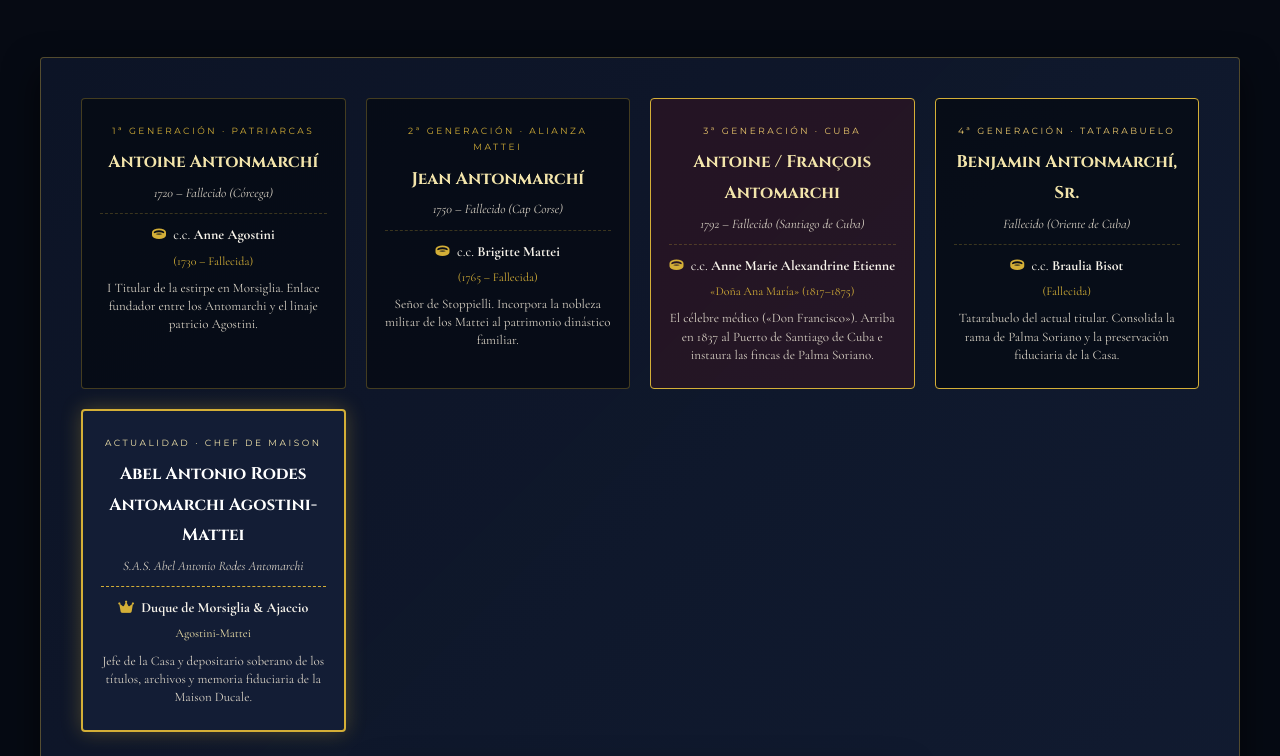
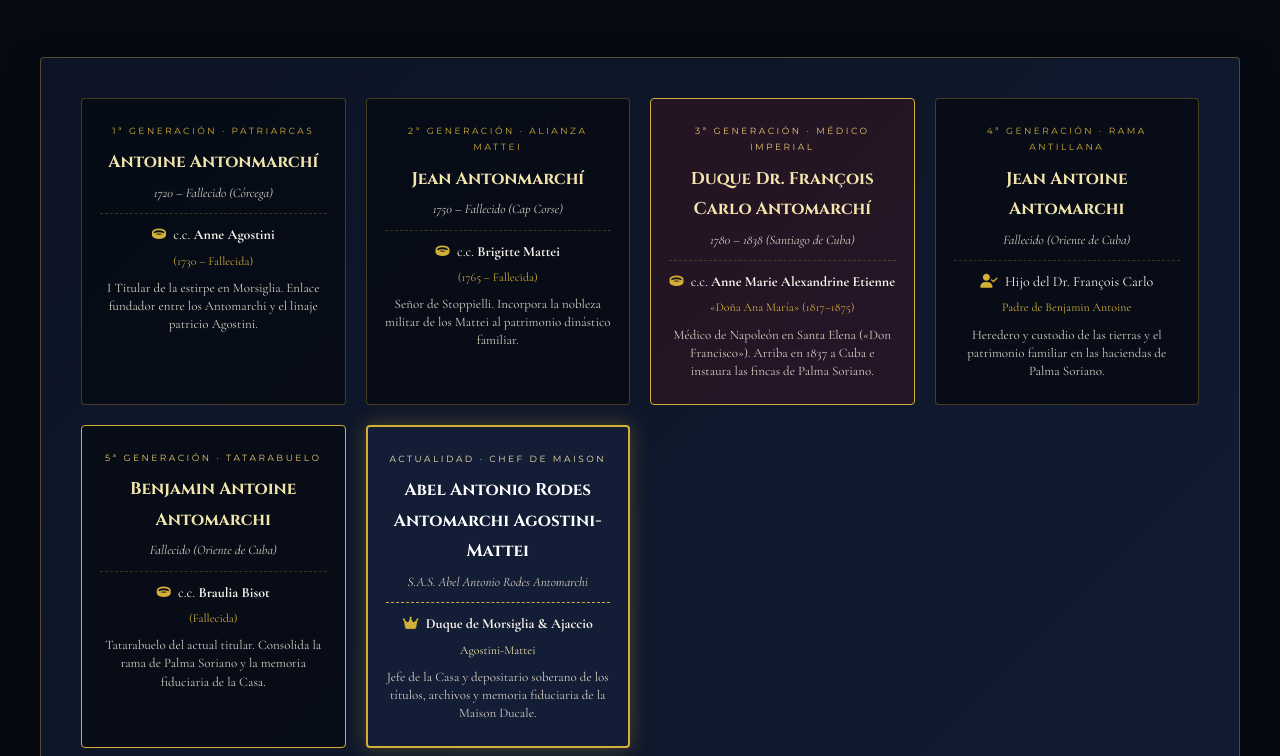
Before and after one commit to abelruizrodes-pixel/maisonducaleantomarchi, a plain HTML site: page index.html in a window 1280 px wide. Shown: the part 3447-4203 px from the top of the page. Drawn offline with nearby package versions, Linux system fonts and the light colour scheme.

Commit message:
Refine 3rd gen (Dr. Francois Carlo), 4th gen (Jean Antoine) and 5th gen (Benjamin Antoine Antomarchi)

```diff
--- a/index.html
+++ b/index.html
@@ -1490,28 +1490,40 @@
                         <p class="gen-role">Señor de Stoppielli. Incorpora la nobleza militar de los Mattei al patrimonio dinástico familiar.</p>
                     </div>
 
-                    <!-- Gen 3: Antoine / François Antomarchi & Anne Marie Alexandrine Etienne -->
+                    <!-- Gen 3: Duque Dr. François Carlo Antomarchí & Anne Marie Alexandrine Etienne -->
                     <div class="gen-node" style="border-color: var(--gold-primary); background: rgba(88, 17, 26, 0.3);">
-                        <span class="gen-number" style="color: #ECC86C;">3ª Generación · Cuba</span>
-                        <h4 class="gen-name-primary">Antoine / François Antomarchi</h4>
-                        <div class="gen-dates">1792 – Fallecido (Santiago de Cuba)</div>
+                        <span class="gen-number" style="color: #ECC86C;">3ª Generación · Médico Imperial</span>
+                        <h4 class="gen-name-primary">Duque Dr. François Carlo Antomarchí</h4>
+                        <div class="gen-dates">1780 – 1838 (Santiago de Cuba)</div>
                         <div class="gen-spouse">
                             <i class="fas fa-ring"></i> c.c. <strong>Anne Marie Alexandrine Etienne</strong><br>
                             <span style="font-size: 12px; color: var(--gold-primary);">«Doña Ana María» (1817–1875)</span>
                         </div>
-                        <p class="gen-role">El célebre médico («Don Francisco»). Arriba en 1837 al Puerto de Santiago de Cuba e instaura las fincas de Palma Soriano.</p>
-                    </div>
-
-                    <!-- Gen 4: Benjamin Antomarchi & Braulia Bisot -->
+                        <p class="gen-role">Médico de Napoleón en Santa Elena («Don Francisco»). Arriba en 1837 a Cuba e instaura las fincas de Palma Soriano.</p>
+                    </div>
+
+                    <!-- Gen 4: Jean Antoine Antomarchi -->
+                    <div class="gen-node">
+                        <span class="gen-number">4ª Generación · Rama Antillana</span>
+                        <h4 class="gen-name-primary">Jean Antoine Antomarchi</h4>
+                        <div class="gen-dates">Fallecido (Oriente de Cuba)</div>
+                        <div class="gen-spouse">
+                            <i class="fas fa-user-check"></i> Hijo del Dr. François Carlo<br>
+                            <span style="font-size: 12px; color: var(--gold-primary);">Padre de Benjamin Antoine</span>
+                        </div>
+                        <p class="gen-role">Heredero y custodio de las tierras y el patrimonio familiar en las haciendas de Palma Soriano.</p>
+                    </div>
+
+                    <!-- Gen 5: Benjamin Antoine Antomarchi & Braulia Bisot -->
                     <div class="gen-node" style="border-color: var(--gold-primary);">
-                        <span class="gen-number" style="color: #ECC86C;">4ª Generación · Tatarabuelo</span>
-                        <h4 class="gen-name-primary">Benjamin Antonmarchí, Sr.</h4>
+                        <span class="gen-number" style="color: #ECC86C;">5ª Generación · Tatarabuelo</span>
+                        <h4 class="gen-name-primary">Benjamin Antoine Antomarchi</h4>
                         <div class="gen-dates">Fallecido (Oriente de Cuba)</div>
                         <div class="gen-spouse">
                             <i class="fas fa-ring"></i> c.c. <strong>Braulia Bisot</strong><br>
                             <span style="font-size: 12px; color: var(--gold-primary);">(Fallecida)</span>
                         </div>
-                        <p class="gen-role">Tatarabuelo del actual titular. Consolida la rama de Palma Soriano y la preservación fiduciaria de la Casa.</p>
+                        <p class="gen-role">Tatarabuelo del actual titular. Consolida la rama de Palma Soriano y la memoria fiduciaria de la Casa.</p>
                     </div>
 
                     <!-- Gen Contemporánea: Abel Antonio Rodes Antomarchi Agostini-Mattei -->
@@ -1597,12 +1609,22 @@
                     </div>
                 </div>
 
-                <!-- IV Generación: Benjamin Antomarchi & Braulia Bisot -->
+                <!-- IV Generación: Jean Antoine Antomarchi -->
                 <div class="timeline-item right">
                     <div class="timeline-dot"></div>
                     <div class="timeline-card">
                         <span class="timeline-year">Siglo XIX</span>
-                        <h4 class="timeline-title">IV Generación: Benjamin Antomarchi & Braulia Bisot</h4>
+                        <h4 class="timeline-title">IV Generación: Jean Antoine Antomarchi</h4>
+                        <p class="timeline-body">Hijo del Duque Dr. François Carlo Antomarchí y padre de Benjamin Antoine Antomarchi. Administrador del patrimonio y las haciendas de Palma Soriano.</p>
+                    </div>
+                </div>
+
+                <!-- V Generación: Benjamin Antoine Antomarchi & Braulia Bisot -->
+                <div class="timeline-item left">
+                    <div class="timeline-dot"></div>
+                    <div class="timeline-card">
+                        <span class="timeline-year">Siglo XIX – XX</span>
+                        <h4 class="timeline-title">V Generación: Benjamin Antoine Antomarchi & Braulia Bisot</h4>
                         <p class="timeline-body">Tatarabuelo del actual titular. Casado con <span class="timeline-highlight">Braulia Bisot</span> en Oriente de Cuba, preservó la custodia de los títulos territoriales y la memoria genealógica de la estirpe.</p>
                     </div>
                 </div>
```
Also changed, not shown: 1 other file.
